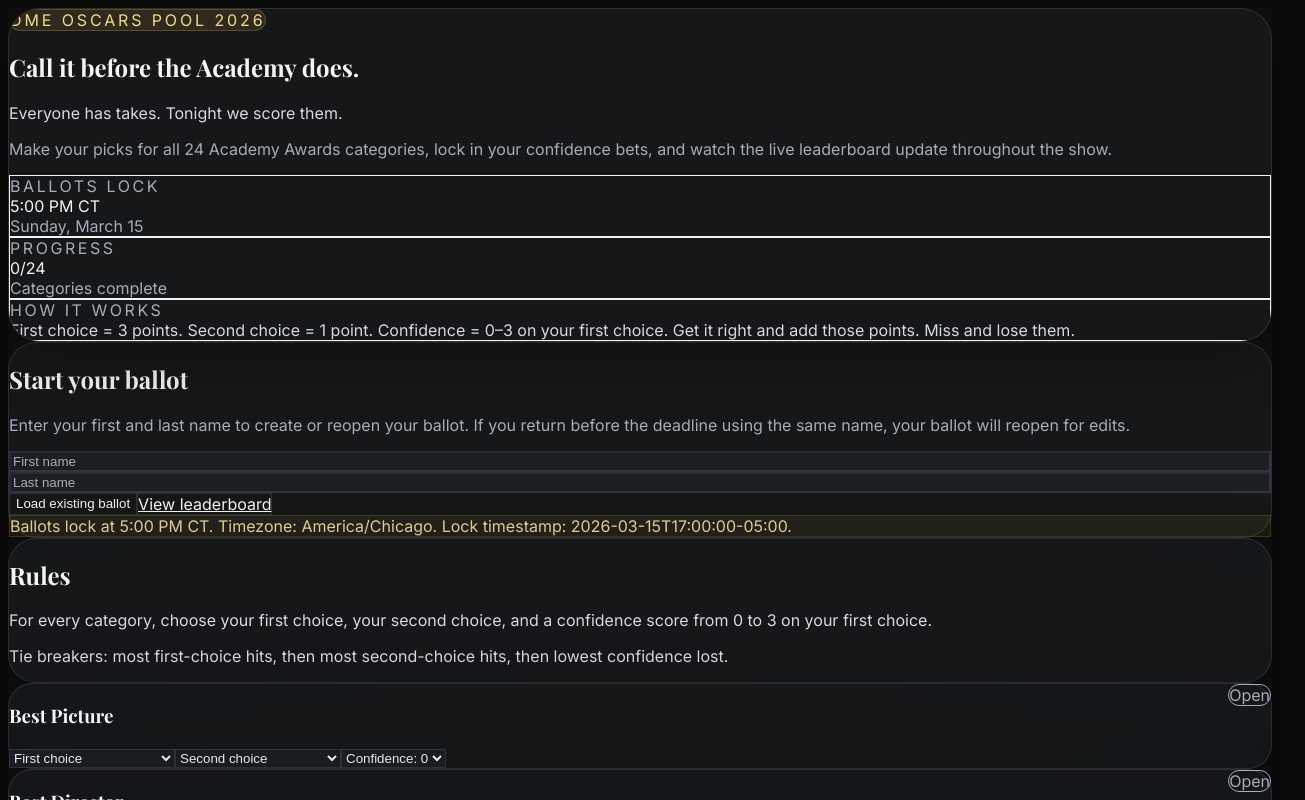
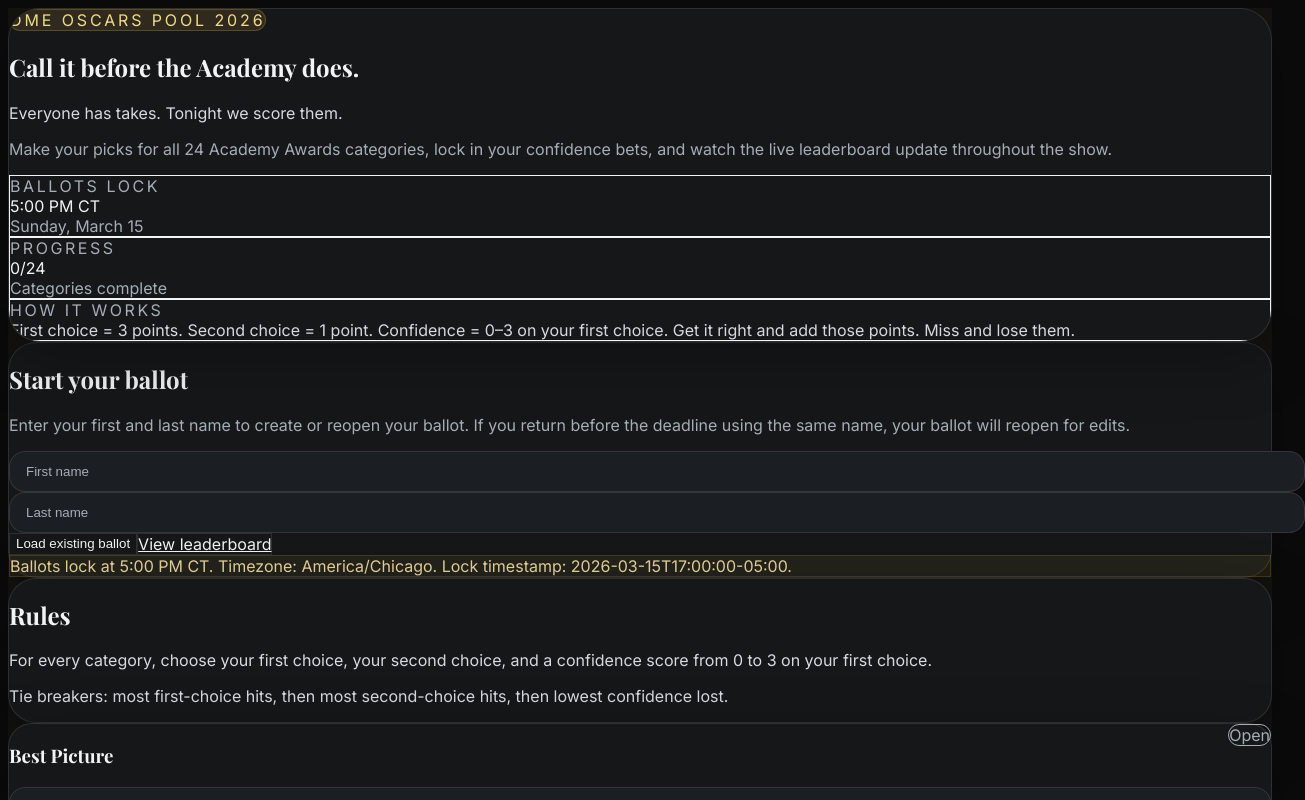
Before and after one commit to owenditore/dme-oscars-pool-2026, a Next.js app: page / in a window 1280 px wide. Shown: the top 800 px of the page, 1305 px wide, since content can reach past the window. Built offline with nearby package versions, Linux system fonts and the light colour scheme; a web font is replaced by a local one.

Commit message:
fix input styles

```diff
--- a/app/globals.css
+++ b/app/globals.css
@@ -34,6 +34,13 @@
 
 .input-dark,
 .select-dark {
+  width: 100%;
+  border-radius: 1rem;
+  border-width: 1px;
+  border-style: solid;
+  padding: 0.75rem 1rem;
+  outline: none;
+  transition: all 0.15s ease;
   background: var(--card-2);
   border-color: var(--line);
   color: var(--text);
```
